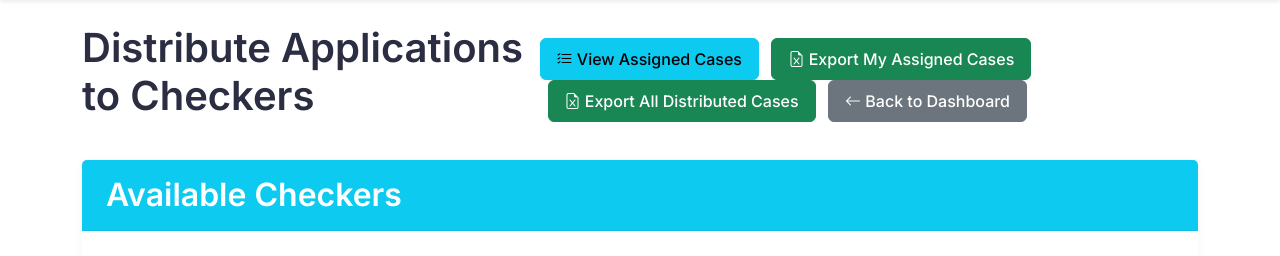
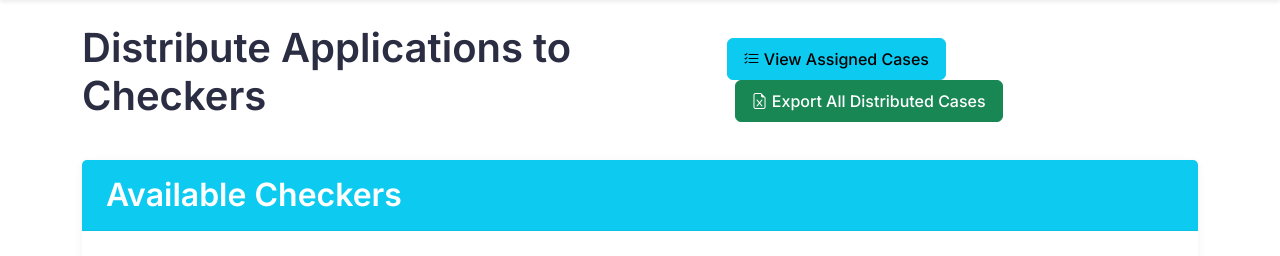
Before and after one commit to amlanacharya/md, a Python web app: template templates/distribute.html in a window 1280 px wide. Shown: the part 58-314 px from the top of the page. Run offline with Jinja, Linux system fonts and the light colour scheme; the template is opened without the code that fills it: most values are stand-ins (such as "Sample title", 1, 10 or a date in 2020).

```diff
--- a/templates/distribute.html
+++ b/templates/distribute.html
@@ -10,14 +10,8 @@
         <a href="{{ url_for('assigned_cases_checker') }}" class="btn btn-info">
             <i class="bi bi-list-check"></i> View Assigned Cases
         </a>
-        <a href="{{ url_for('export_cases_checker') }}" class="btn btn-success ms-2">
-            <i class="bi bi-file-earmark-excel"></i> Export My Assigned Cases
-        </a>
         <a href="{{ url_for('export_distribution_checker') }}" class="btn btn-success ms-2">
             <i class="bi bi-file-earmark-excel"></i> Export All Distributed Cases
-        </a>
-        <a href="{{ url_for('index') }}" class="btn btn-secondary ms-2">
-            <i class="bi bi-arrow-left"></i> Back to Dashboard
         </a>
     </div>
 </div>
--- a/templates/distribute_author.html
+++ b/templates/distribute_author.html
@@ -10,14 +10,8 @@
         <a href="{{ url_for('assigned_cases_author') }}" class="btn btn-info">
             <i class="bi bi-list-check"></i> View Assigned Cases
         </a>
-        <a href="{{ url_for('export_cases_author') }}" class="btn btn-success ms-2">
-            <i class="bi bi-file-earmark-excel"></i> Export My Assigned Cases
-        </a>
         <a href="{{ url_for('export_distribution_author') }}" class="btn btn-success ms-2">
             <i class="bi bi-file-earmark-excel"></i> Export All Distributed Cases
-        </a>
-        <a href="{{ url_for('index') }}" class="btn btn-secondary ms-2">
-            <i class="bi bi-arrow-left"></i> Back to Dashboard
         </a>
     </div>
 </div>
```
